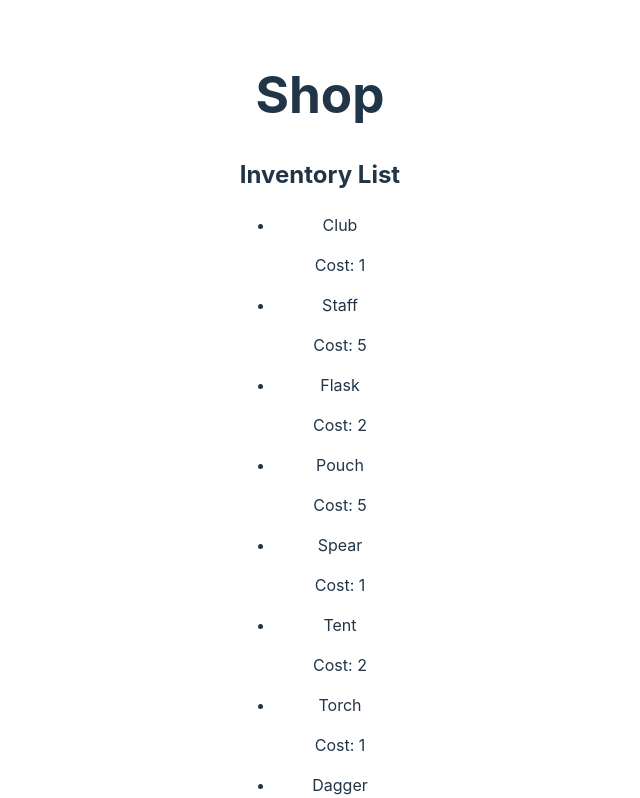
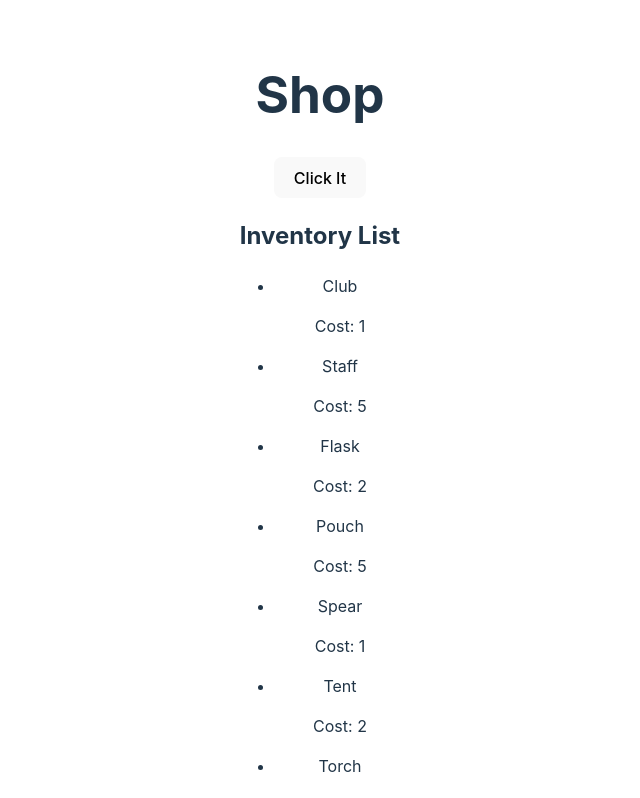
Before and after one commit to natesobeck/react-dnd-postcourse, a React (Vite) app: page / in a window 1280 px wide. Shown: the top 798 px of the page, without its empty margins (320-960 px from the left). Built offline with nearby package versions, Linux system fonts and the light colour scheme.

Commit message:
hold inventory data in state

```diff
--- a/src/pages/Shop/Shop.jsx
+++ b/src/pages/Shop/Shop.jsx
@@ -1,3 +1,6 @@
+// npm modules
+import { useState } from "react"
+
 // components
 import InventoryList from "../../components/InventoryList/InventoryList"
 
@@ -5,10 +8,17 @@ import InventoryList from "../../components/InventoryList/InventoryList"
 import { inventoryData } from "../../data/data"
 
 const Shop = () => {
+  const [inventory, setInventory] = useState(inventoryData)
+
+  const handleAddItem = () => {
+    setInventory([...inventory, { _id: 62555, name: 'Magic Wand', cost: 1, weight: 2 }])
+  }
+
   return (
     <main>
       <h1>Shop</h1>
-      <InventoryList inventory={inventoryData}/>
+      <button onClick={handleAddItem}>Click It</button>
+      <InventoryList inventory={inventory}/>
     </main>
   )
 }
```
